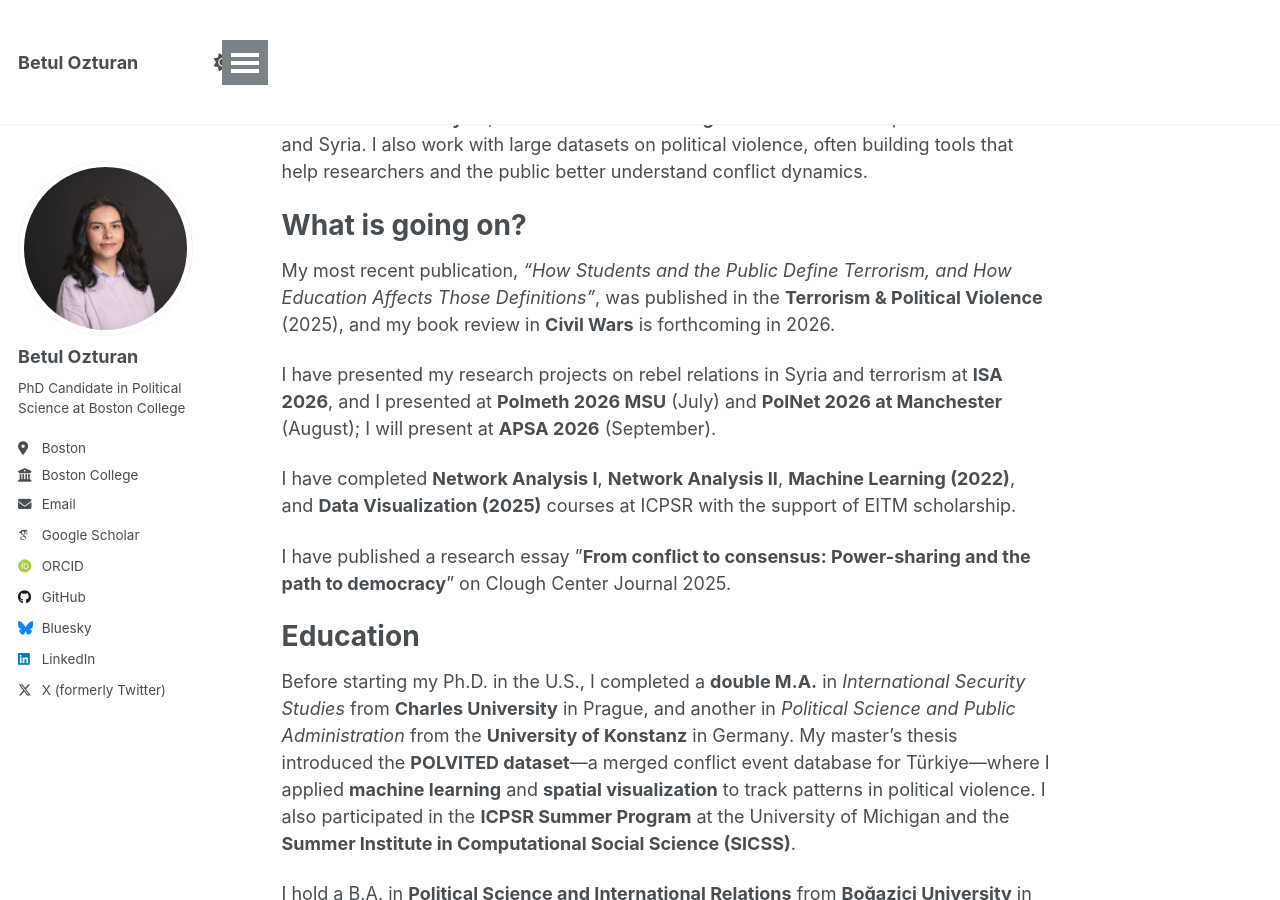
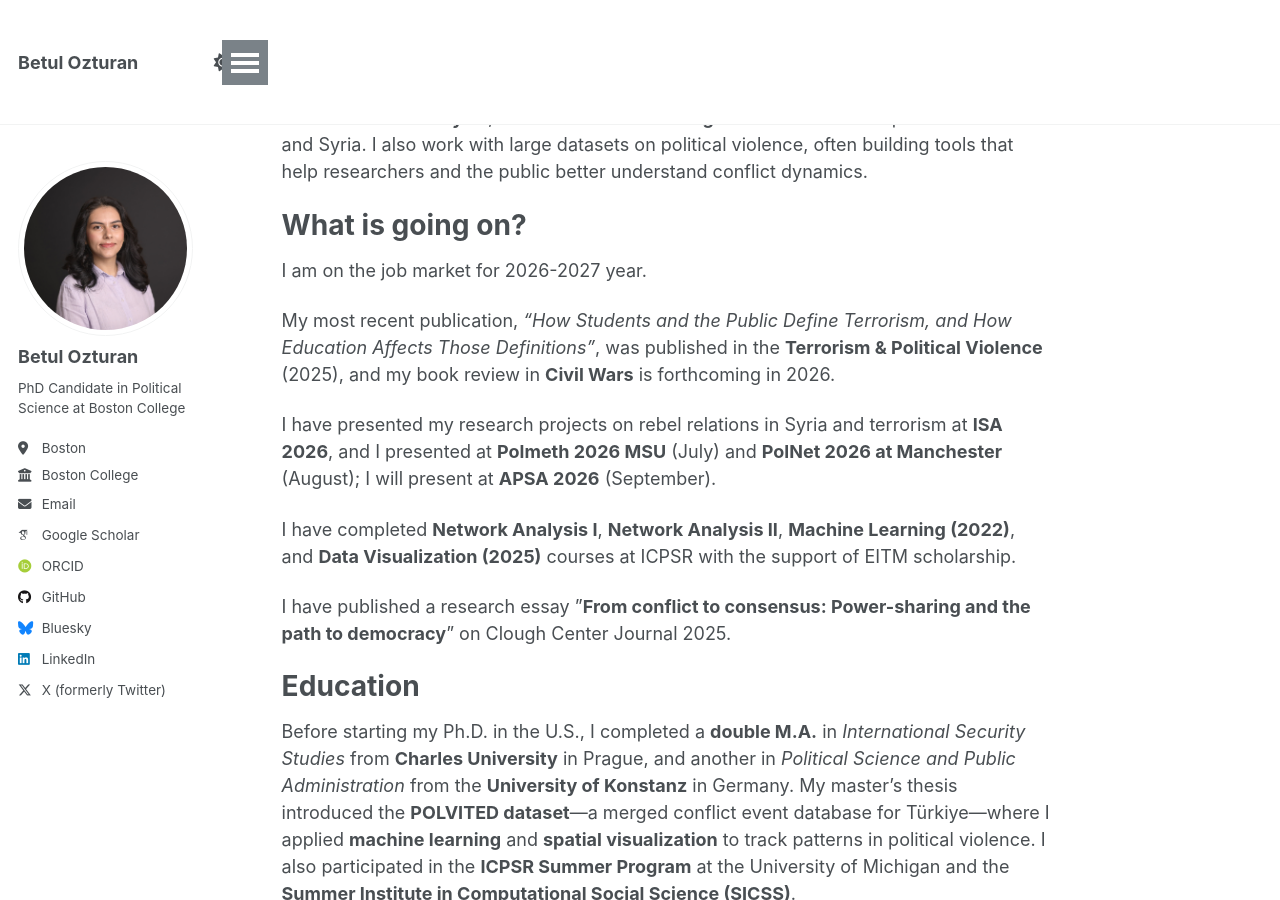
Before and after one commit to betulozturan/betulozturan.github.io, a Jekyll site: the page built from _pages/about.md, in a window 1280 px wide and 900 px high, scrolled down 470 px. Built offline with Jekyll 4.4.1, drawn with Linux system fonts in a browser that asks for light colours; some web fonts are replaced.

Commit message:
Add 2026-2027 job market note to homepage
Co-authored-by: betulozturan <44755312+betulozturan@users.noreply.github.com>

```diff
--- a/_pages/about.md
+++ b/_pages/about.md
@@ -16,6 +16,8 @@ My dissertation project investigates **rebel group alliances** and their long-te
 
 What is going on?
 ======
+I am on the job market for 2026-2027 year.
+
 My most recent publication, *“How Students and the Public Define Terrorism, and How Education Affects Those Definitions”*, was published in the **Terrorism & Political Violence** (2025), and my book review in **Civil Wars** is forthcoming in 2026.
 
 I have presented my research projects on rebel relations in Syria and terrorism at **ISA 2026**, and I presented at **Polmeth 2026 MSU** (July) and **PolNet 2026 at Manchester** (August); I will present at **APSA 2026** (September).
```
